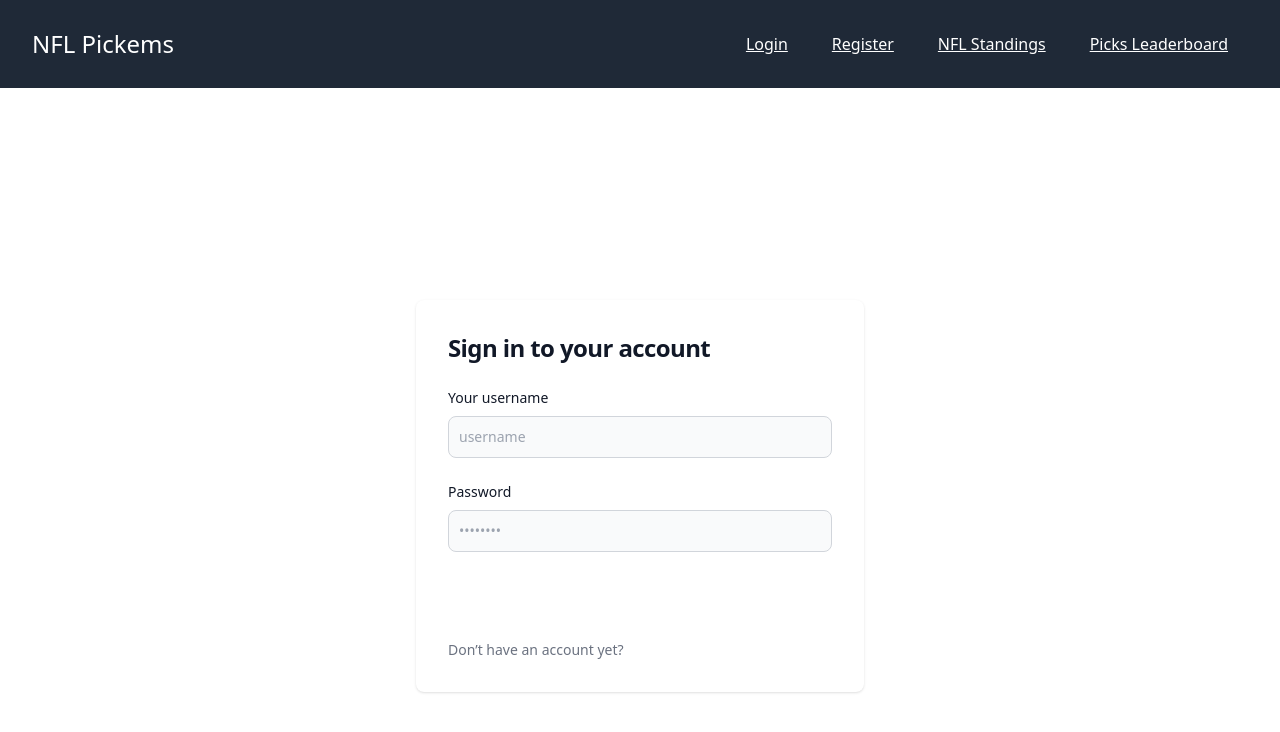
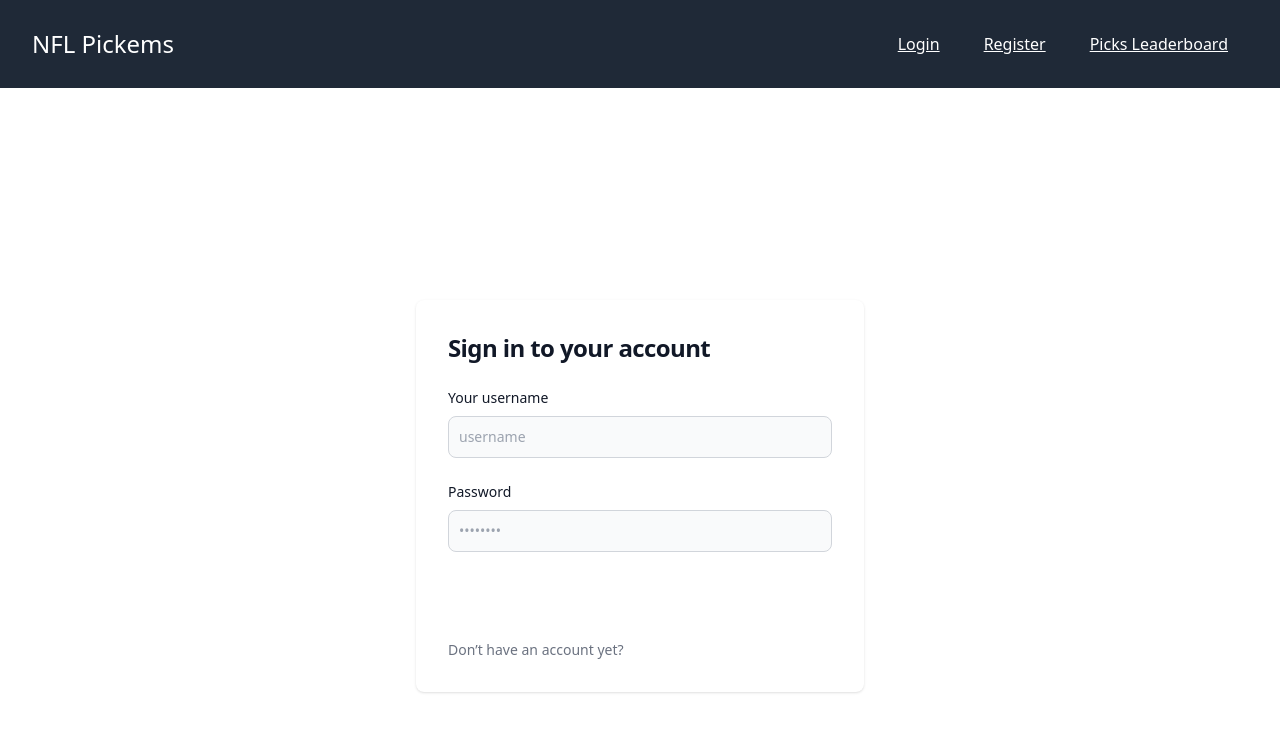
Before and after one commit to MPBunce/NFL-Pickems, a Vue app in the folder frontend/: page /Login in a window 1280 px wide. Shown: the top 732 px of the page. Built offline with nearby package versions, Linux system fonts and the light colour scheme.

Commit message:
standinfs issue

```diff
--- a/frontend/src/components/Navbar.vue
+++ b/frontend/src/components/Navbar.vue
@@ -62,11 +62,11 @@
                             <router-link to="/Register" class="underline decoration-white text-white">Register</router-link>
                         </a>
                     </li>
-                    <li class="mr-3">
+                    <!-- <li class="mr-3">
                         <a class="inline-block text-gray-600 no-underline hover:text-gray-200 hover:text-underline py-2 px-4">
                             <router-link to="/Standings" class="underline decoration-white text-white">NFL Standings</router-link>
                         </a>
-                    </li>
+                    </li> -->
                     <li class="mr-3">
                         <a class="inline-block text-gray-600 no-underline hover:text-gray-200 hover:text-underline py-2 px-4">
                             <router-link to="/Leaderboard" class="underline decoration-white text-white">Picks Leaderboard</router-link>
--- a/frontend/src/views/Standings.Vue
+++ /dev/null
@@ -1,12 +0,0 @@
-<script setup>
-    import Navbar from '../components/Navbar.vue';
-</script>
-
-
-<template>
-
-    <Navbar/>
-    <div>Standings</div>
-
-
-</template>
```
